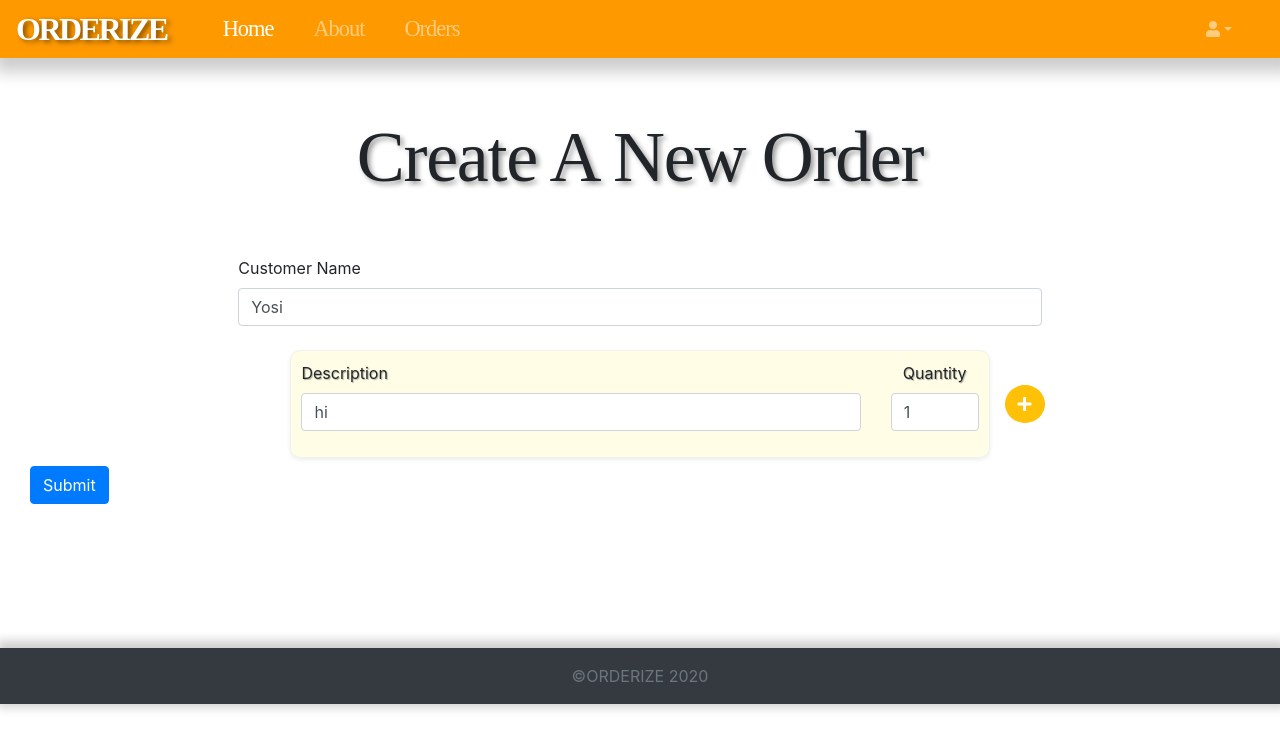
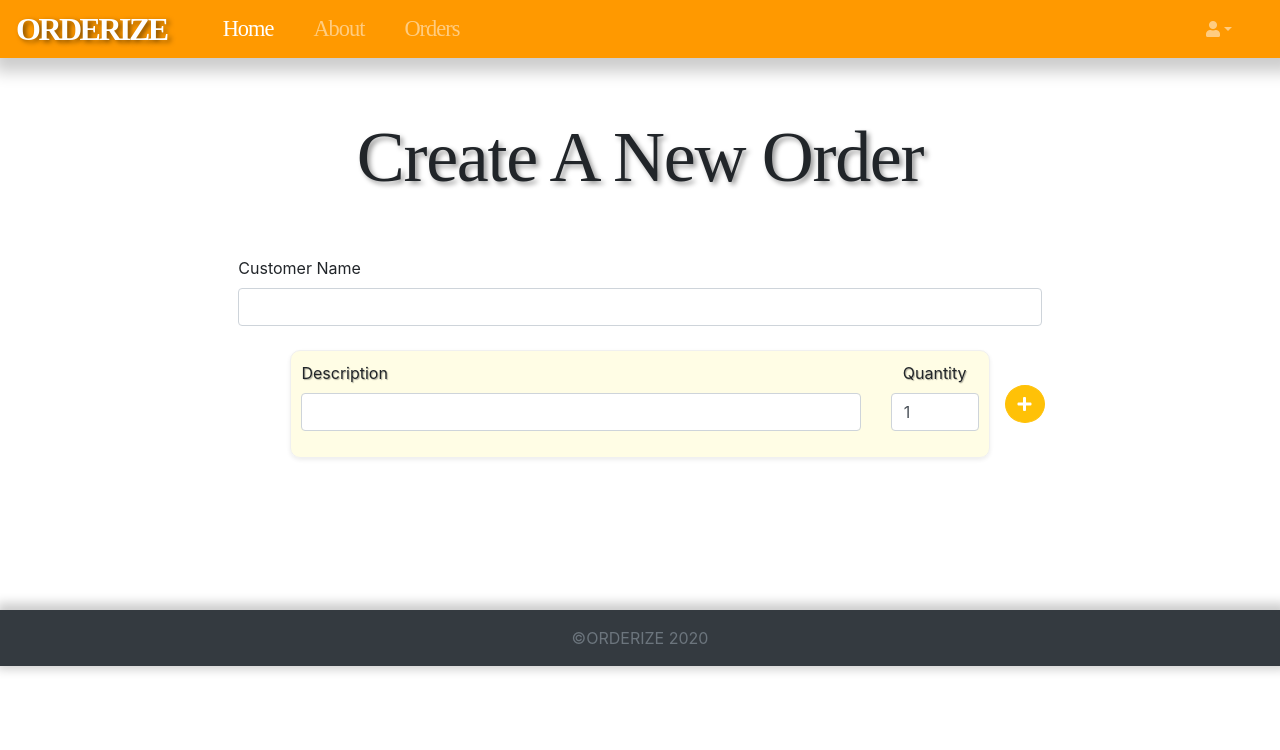
Before and after one commit to adilev7/Orderize, a React (Create React App) app in the folder FE/orders/: page /create-order in a window 1280 px wide. Shown: the top 750 px of the page. Built offline with nearby package versions, Linux system fonts and the light colour scheme.

Commit message:
1st push

```diff
--- a/FE/orders/src/components/createOrder.jsx
+++ b/FE/orders/src/components/createOrder.jsx
@@ -7,10 +7,11 @@ import OrderItem from "./orderItem";
 class CreateOrder extends Form {
   state = {
     data: {
-      custName: "Yosi",
+      custName: "",
       orderItems: [
         {
-          description: "hi",
+          id: 0,
+          description: "",
           quantity: 1,
         },
       ],
@@ -18,8 +19,10 @@ class CreateOrder extends Form {
 
     errors: {},
   };
+  counter = 1;
 
   orderItemsSchema = {
+    id: Joi.number(),
     description: Joi.string().min(2).max(30).label("description"),
     quantity: Joi.number().min(1).label("quantity"),
   };
@@ -41,25 +44,25 @@ class CreateOrder extends Form {
   };
 
   duplicateItem = () => {
-    console.log("77777777777777");
-    let { data } = this.state;
     let { orderItems } = this.state.data;
-    let item = { description: "", quantity: 1 };
+    let item = { id: this.counter, description: "", quantity: 1 };
+    this.counter++;
     orderItems.push(item);
-    // this.setState({ orderItems: [...orderItems, item] });
-    this.setState({ data });
-    console.log(orderItems);
+    this.setState({ data: { orderItems } });
+    // console.log("duplicate888counter: ", this.counter);
+    // console.log(orderItems);
   };
 
   deleteItem = (id) => {
-    let { orderItemArr } = this.state;
-    orderItemArr = orderItemArr.filter((orderItem) => orderItem.id !== id);
-    this.setState({ orderItemArr });
+    let { orderItems } = this.state.data;
+    // console.log("B4 filter" + JSON.stringify(orderItems));
+    orderItems = orderItems.filter((item) => item.id !== id);
+    // console.log("AFTER" + JSON.stringify(orderItems));
+    this.setState({ data: { orderItems } });
   };
 
   render() {
-    let counter = 0;
-    console.log("9999999999999");
+    console.log("state8888888888888" + JSON.stringify(this.state));
     return (
       <div className='container-fluid mt-2'>
         <div className='row'>
@@ -70,22 +73,17 @@ class CreateOrder extends Form {
         <form noValidate autoComplete='off' onSubmit={this.handleSubmit}>
           <div className='row'>
             <div className='col-12 col-lg-8 mx-auto'>
-              {this.renderInput("custName", "Customer Name")}
+              {this.renderInput("custName", "Customer Name", null, null)}
             </div>
           </div>
           {this.state.data.orderItems.map((item) => {
-            console.log("0000000000", counter);
-            let show = counter !== 0;
             return (
-              <OrderItem
-                thisParent={this}
-                key={counter++}
-                deleteBtn={show} /* {counter === 0 ? false : true} */
-              />
+              <OrderItem deleteBtn={item.id} key={item.id} thisParent={this} />
             );
           })}
+
           {/* {this.orderItemArr.map((orderItem) => orderItem)} */}
-          {this.renderButton("Submit")}
+          {/* {this.renderButton("Submit")} */}
         </form>
       </div>
     );
```
